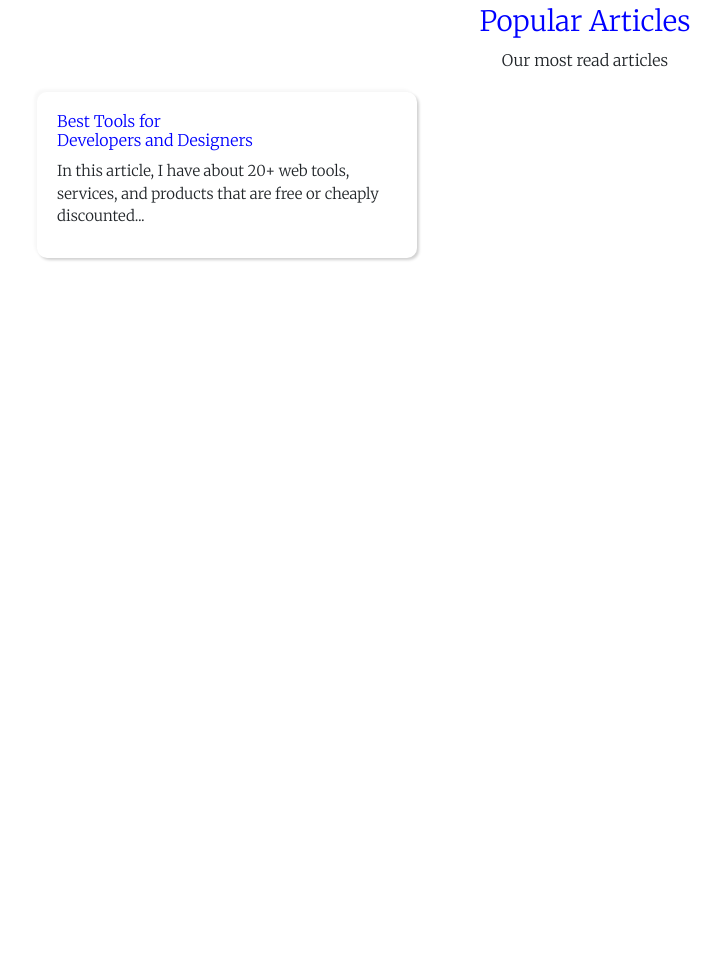
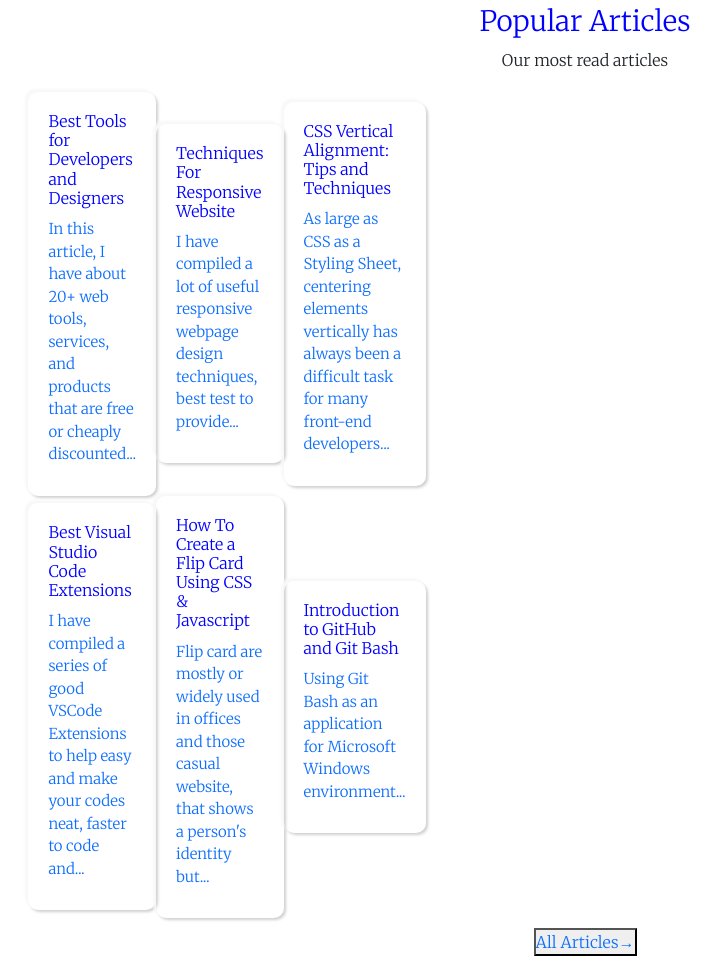
Before and after one commit to IzuagbeSamuel/CoopEnterprises, a website built with webpack: page src/index.html in a window 1280 px wide. Shown: the part 708-1664 px from the top of the page, without its empty margins (55-776 px from the left). Before the commit the page ends 976 px from the top, so only its background shows below. Built offline with nearby package versions, Linux system fonts and the light colour scheme.

Commit message:
remerged after conflits with development branch

```diff
--- a/src/index.html
+++ b/src/index.html
@@ -37,10 +37,10 @@
   <section class="showcase-section  container">
     <div class="showcase grid-container">
       <div class="grid-item">
-        <h1>We Bring Information That Solves Life's Problem</h1>
+        <h1>We Bring Information That Solves Life's Problem.</h1>
         <p>Innovation happens everyday!, the lack of knowledge is a man's weakness. Ease is a greater threat to success than hardship. This website is to help you gain knowledge in all aspect of life.</p>
-        <button class="btn1">Get Started</button>
-        <button class="btn2">About <span class="aboutArrow">&rightarrow;</span></button>
+        <button class="btn1"><a href="./getStarted.html">Get Started</a></button>
+        <button class="btn2"><a href="./about.html">About<span class="aboutArrow">&rightarrow;</span></a></button>
       </div>
       <div class="grid-item">
         <img src="./../assets/images/bgimage.jpg" alt="My Image">
@@ -58,9 +58,42 @@
     </div>
     <div class="grip-article grid-container-2">
       <div class="grid-item-2 outer-shadow">
-        <h6 class="fontColor">Best Tools for<br> Developers and Designers</h6>
-        <p>In this article, I have about 20+ web tools, services, and products that are free or cheaply discounted...</p>
+        <a href="./Best-Tools-for-Developers-and-Designers.html"><h6 class="fontColor">Best Tools for<br> Developers and Designers</h6>
+        <p>In this article, I have about 20+ web tools, services, and products that are free or cheaply discounted...</p></a>
       </div>
+      <div class="grid-item-2 outer-shadow">
+        <a href="./Powerful-Techniques-For-Responsive-Web-Design.html">
+        <h6 class="fontColor">Techniques<br> For Responsive Website</h6>
+        <p>I have compiled a lot of useful responsive webpage design techniques, best test to provide...</p>
+        </a>
+      </div>
+      <div class="grid-item-2 outer-shadow">
+        <a href="./CSS-Vertical-Alignment-Tips-and-Techniques.html">
+          <h6 class="fontColor">CSS Vertical Alignment:<br> Tips and Techniques</h6>
+          <p>As large as CSS as a Styling Sheet, centering elements vertically has always been a difficult task for many front-end developers...</p>
+        </a>
+      </div>
+      <div class="grid-item-2 outer-shadow">
+        <a href="./Best-Visual-Studio-Code-Extensions.html">
+        <h6 class="fontColor">Best Visual Studio Code<br> Extensions</h6>
+        <p>I have compiled a series of good VSCode Extensions to help easy and make your codes neat, faster to code and...</p>
+        </a>
+      </div>
+      <div class="grid-item-2 outer-shadow">
+        <a href="./How-To-Create-a-Flip-Card-Using-CSS./">
+        <h6 class="fontColor">How To Create a Flip Card<br> Using CSS & Javascript</h6>
+        <p>Flip card are mostly or widely used in offices and those casual website, that shows a person's identity but...</p>
+        </a>
+      </div>
+      <div class="grid-item-2 outer-shadow">
+        <a href="./Introductio-to-GitHub-and-Git-Bash.html">
+        <h6 class="fontColor">Introduction to GitHub<br> and Git Bash</h6>
+        <p>Using Git Bash as an application for Microsoft Windows environment...</p>
+        </a>
+      </div>
+    </div>
+    <div class="article">
+      <button class="btn1"><a href="./article.html">All Articles<span class="aboutArrow">&rightarrow;</span></a></button>
     </div>
   </section>
   <!-- Article Section Ends -->
```
